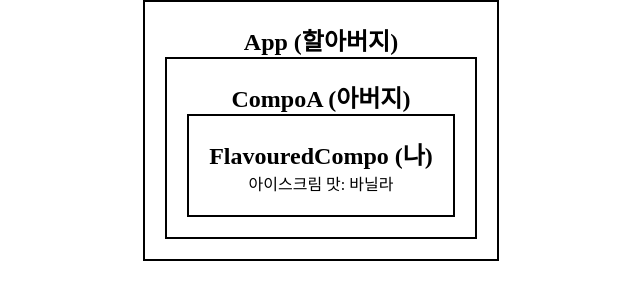
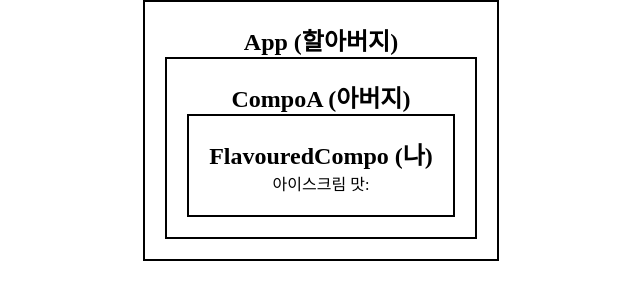
Before and after one commit to osparking/react-exercise, a React (Vite) app: page / in a window 1280 px wide. Shown: the top 300 px of the page, without its empty margins (319-959 px from the left). Built offline with nearby package versions, Linux system fonts and the light colour scheme.

Commit message:
create context for flavour and more

```diff
--- a/src/App.jsx
+++ b/src/App.jsx
@@ -1,3 +1,4 @@
+import { createContext } from 'react';
 import './App.css';
 
 function FlavouredCompo({ flavour }) {
@@ -21,13 +22,13 @@ function CompoA({ flavour }) {
 }
 
 function App() {
-  const flavour = "바닐라";
+  const FlavourContext = createContext();
 
   return (
     <div className="mt-5"
       style={{ border: "2px solid black", padding: "20px" }}>
       <h2>App (할아버지)</h2>
-      <CompoA flavour={flavour} />
+      <CompoA />
     </div>
   )
 }
```
